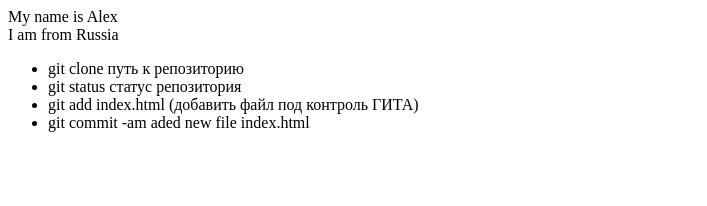
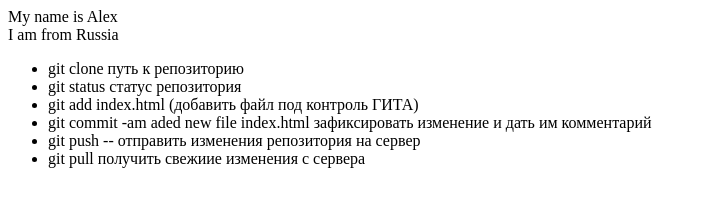
Before and after one commit to Ver-cel1995/git-lesson, a plain HTML site: page index.html in a window 1280 px wide. Shown: the whole page, without its empty margins (0-707 px from the left). Drawn offline with Linux system fonts and the light colour scheme.

Commit message:
added push instractions index.html

```diff
--- a/index.html
+++ b/index.html
@@ -14,7 +14,9 @@
             <li>git clone путь к репозиторию</li>
             <li>git status статус репозитория</li>
             <li>git add index.html (добавить файл под контроль ГИТА)</li>
-            <li>git commit -am aded new file index.html</li>
+            <li>git commit -am aded new file index.html зафиксировать изменение и дать им комментарий</li>
+            <li>git push -- отправить изменения репозитория на сервер</li>
+            <li>git pull получить свежиие изменения с сервера</li>
         </ul>
     </div>
 </body>
```
